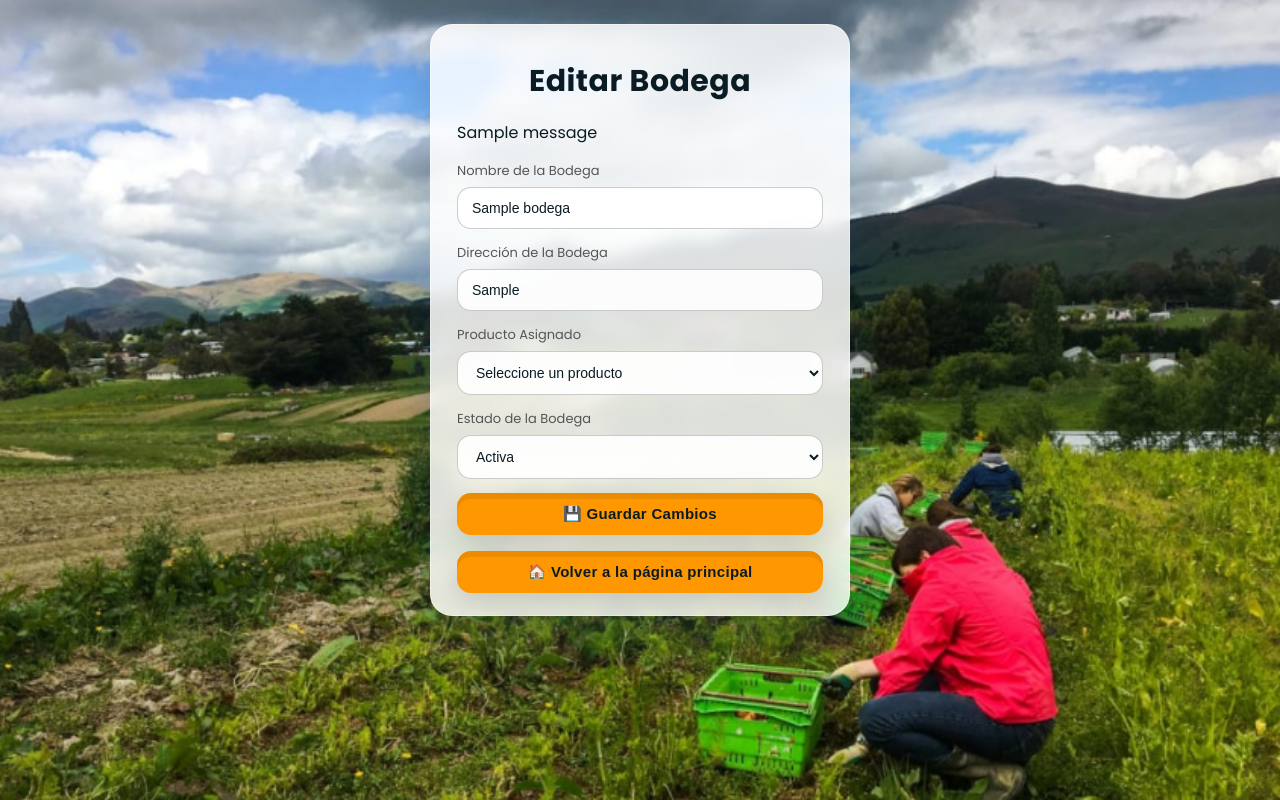
After one commit to 24egby/Proyecto-Final-IS-Verduras-SA, a Django app: page /Gerente/Gestion-Bodegas/Editar-Bodega/1/ in a window 1280 px wide. The commit adds this page. Run offline with Django 5.2, Linux system fonts and the light colour scheme; a user stored in the database is signed in; tables that the repository leaves empty hold one stand-in row (values such as "Sample post"); one stand-in notice (Sample message) is shown.

Commit message:
Agregada la funcionalidad de editar en Granjas y Bodegas

```diff
--- /dev/null
+++ b/Verduras_SA/gerente/templates/editar_Bodega.html
@@ -0,0 +1,259 @@
+{% load static %}
+<!DOCTYPE html>
+<html lang="es">
+  <head>
+    <meta charset="UTF-8" />
+    <meta name="viewport" content="width=device-width, initial-scale=1" />
+    <title>Editar Bodega</title>
+    <link rel="preconnect" href="https://fonts.googleapis.com" />
+    <link rel="preconnect" href="https://fonts.gstatic.com" crossorigin />
+    <link
+      href="https://fonts.googleapis.com/css2?family=Poppins:wght@300;400;500;600;700&display=swap"
+      rel="stylesheet"
+    />
+    <style>
+      :root {
+        --accent: #4dd0ff;
+        --text: #0a1b24;
+        --muted: #555;
+        --card-bg: rgba(
+          255,
+          255,
+          255,
+          0.85
+        ); /* Blanco con leve transparencia */
+        --card-stroke: rgba(255, 255, 255, 0.4);
+        --input-bg: rgba(255, 255, 255, 0.9);
+        --shadow: 0 20px 50px rgba(0, 50, 100, 0.25);
+        --radius: 22px;
+      }
+
+      * {
+        box-sizing: border-box;
+      }
+
+      html,
+      body {
+        height: 100%;
+      }
+
+      body {
+        margin: 0;
+        font-family: "Poppins", sans-serif;
+        color: var(--text);
+        background: url("{% static 'img/Fondo.png'%}") no-repeat center center
+          fixed;
+        background-size: cover;
+        overflow-y: auto;
+      }
+
+      .wrap {
+        display: grid;
+        place-items: center;
+        padding: 24px;
+        position: relative;
+        z-index: 1;
+      }
+
+      .card {
+        width: min(420px, 92vw);
+        background: var(--card-bg);
+        border: 1px solid var(--card-stroke);
+        border-radius: var(--radius);
+        box-shadow: var(--shadow);
+        backdrop-filter: blur(8px) saturate(120%);
+        -webkit-backdrop-filter: blur(8px) saturate(120%);
+        padding: 28px 26px 22px;
+        position: relative;
+      }
+
+      .header {
+        text-align: center;
+        margin-bottom: 14px;
+      }
+
+      .title {
+        font-size: 30px;
+        font-weight: 700;
+        letter-spacing: 0.5px;
+        margin: 6px 0 2px;
+        color: #0a1b24;
+      }
+
+      .subtitle {
+        font-size: 13px;
+        color: var(--muted);
+        margin: 0;
+      }
+
+      form {
+        margin-top: 16px;
+      }
+
+      .field {
+        display: flex;
+        flex-direction: column;
+        gap: 6px;
+        margin-bottom: 14px;
+      }
+
+      label {
+        font-size: 13px;
+        color: var(--muted);
+      }
+
+      .input {
+        width: 100%;
+        border: 1px solid rgba(0, 0, 0, 0.2);
+        background: var(--input-bg);
+        color: #0a1b24;
+        border-radius: 14px;
+        padding: 12px 14px;
+        outline: none;
+        font-size: 14px;
+        transition: all 0.25s ease;
+      }
+
+      .input::placeholder {
+        color: #888;
+      }
+
+      .input:focus {
+        border-color: var(--accent);
+        box-shadow: 0 0 6px rgba(77, 208, 255, 0.6);
+      }
+
+      .input:active {
+        transform: translateY(1px);
+      }
+
+      .actions {
+        margin-top: 12px;
+      }
+
+      .btn {
+        width: 100%;
+        display: inline-flex;
+        align-items: center;
+        justify-content: center;
+        gap: 8px;
+        padding: 12px 16px;
+        font-weight: 600;
+        font-size: 15px;
+        letter-spacing: 0.3px;
+        color: #0a1b24;
+        background: #ff9800;
+        border: none;
+        border-radius: 14px;
+        box-shadow: 0 10px 30px rgba(0, 0, 0, 0.15),
+          0 6px 0 rgba(0, 0, 0, 0.08) inset;
+        cursor: pointer;
+        transition: transform 0.06s ease, filter 0.2s ease, box-shadow 0.2s ease;
+      }
+
+      .btn:hover {
+        filter: brightness(1.08);
+      }
+
+      .btn:focus {
+        box-shadow: 0 0 12px rgba(77, 208, 255, 0.8);
+      }
+
+      .btn:active {
+        transform: translateY(1px);
+        box-shadow: 0 6px 16px rgba(0, 0, 0, 0.2),
+          0 3px 0 rgba(0, 0, 0, 0.08) inset;
+      }
+
+      @media (max-width: 420px) {
+        .title {
+          font-size: 26px;
+        }
+
+        .card {
+          padding: 24px 20px 18px;
+        }
+      }
+    </style>
+  </head>
+<body>
+  <div class="wrap">
+    <div class="card" aria-label="Edición de Bodega">
+      <header class="header">
+        <h1 class="title">Editar Bodega</h1>
+      </header>
+
+      {% if messages %}
+      <div class="mensajes">
+        {% for message in messages %}
+        <p class="{{ message.tags }}">{{ message }}</p>
+        {% endfor %}
+      </div>
+      {% endif %}
+
+      <!-- FORMULARIO DE EDICIÓN -->
+      <form action="{% url 'Actualizar-Bodega' bodega.id %}" method="post" novalidate>
+        {% csrf_token %}
+
+        <div class="field">
+          <label for="nombre">Nombre de la Bodega</label>
+          <input
+            id="nombre"
+            class="input"
+            name="nombre"
+            type="text"
+            placeholder="Nombre de la Bodega"
+            value="{{ bodega.nombre }}"
+            required
+          />
+        </div>
+
+        <div class="field">
+          <label for="direccion">Dirección de la Bodega</label>
+          <input
+            id="direccion"
+            class="input"
+            name="direccion"
+            type="text"
+            placeholder="Dirección de la Bodega"
+            value="{{ bodega.direccion }}"
+            required
+          />
+        </div>
+
+        <!-- ✅ CAMPO NUEVO: PRODUCTO -->
+        <div class="field">
+          <label for="producto">Producto Asignado</label>
+          <select id="producto" name="producto" class="input" required>
+            <option value="">Seleccione un producto</option>
+            {% for p in productos %}
+              <option value="{{ p.producto }}" {% if bodega.nombre_producto == p.producto %}selected{% endif %}>
+                {{ p.producto }}
+              </option>
+            {% endfor %}
+          </select>
+        </div>
+
+        <!-- ✅ CAMPO NUEVO: ESTADO -->
+        <div class="field">
+          <label for="estado">Estado de la Bodega</label>
+          <select id="estado" name="estado" class="input" required>
+            <option value="Activa" {% if bodega.estado == "Activa" %}selected{% endif %}>Activa</option>
+            <option value="Mantenimiento" {% if bodega.estado == "Mantenimiento" %}selected{% endif %}>Mantenimiento</option>
+          </select>
+        </div>
+
+        <div class="actions">
+          <button class="btn" type="submit">💾 Guardar Cambios</button>
+        </div>
+      </form>
+
+      <form action="{% url 'Gestion-Bodegas' %}" method="get">
+        <div class="actions">
+          <button type="submit" class="btn">🏠 Volver a la página principal</button>
+        </div>
+      </form>
+    </div>
+  </div>
+</body>
+</html>
--- a/Verduras_SA/gerente/urls.py
+++ b/Verduras_SA/gerente/urls.py
@@ -9,6 +9,8 @@ urlpatterns = [
     path('Gestion-Granjas', VG.gestion_Granjas, name="Gestion-Granjas"),
     path('Gestion-Granjas/Crear-Granja', VG.crear_Granja, name="Crear-Granja"),
     path('Gestion-Granjas/Eliminar-Granja/<int:id>/', VG.eliminar_Granja, name='Eliminar-Granja'),
+    path('Gestion-Granjas/Editar-Granja/<int:id>/', VG.editar_granja, name='Editar-Granja'),
+    path('Gestion-Granjas/Actualizar-Granja/<int:id>/', VG.actualizar_granja, name='Actualizar-Granja'),
 
     #Gestion Admins
     path('Gestion-Admin', VG.gestion_Admins, name="Gestion-Admins"),
@@ -28,5 +30,7 @@ urlpatterns = [
     path('Gestion-Bodegas', VG.gestion_Bodegas, name="Gestion-Bodegas"),
     path('Gestion-Bodegas/Crear-Bodega', VG.crear_Bodega, name="Crear-Bodega"),
     path('Gestion-Bodegas/Eliminar-Bodega/<int:id>/', VG.eliminar_Granja, name='Eliminar-Bodega'),
+    path('Gestion-Bodegas/Editar-Bodega/<int:id>/', VG.editar_Bodega, name='Editar-Bodega'),
+    path('Gestion-Bodegas/Actualizar-Bodega/<int:id>/', VG.actualizar_Bodega, name='Actualizar-Bodega'),
 
 ]
--- a/Verduras_SA/gerente/views.py
+++ b/Verduras_SA/gerente/views.py
@@ -4,8 +4,7 @@ from .models import VerGranjas, VerBodegas, VerAdmins, VerCoords, VerProductos,
 from django.contrib import messages
 from django.db import connection
 from django.http import JsonResponse
-from django.views.decorators.csrf import csrf_exempt
-from django.views.decorators.http import require_POST
+
 
 @login_required
 def home_gerente(request):
@@ -58,7 +57,7 @@ def crear_Granja(request):
         # Crear registro si todo es válido
         try:
             with connection.cursor() as cursor:
-                cursor.callproc('agregar_instalacion', [nombre, dirrecion, 1])
+                cursor.callproc('agregar_instalacion', [nombre, dirrecion, 1, 0])
             messages.success(request, f"✅ La granja '{nombre}' fue registrada correctamente.")
         except Exception as e:
             messages.error(request, f"⚠️ Error al registrar: {e}")
@@ -67,8 +66,6 @@ def crear_Granja(request):
 
     return render(request, 'crear_Granja.html')
 
-@csrf_exempt
-@require_POST
 @login_required
 def eliminar_Granja(request, id):
     try:
@@ -78,6 +75,29 @@ def eliminar_Granja(request, id):
     except Exception as e:
         print("Error eliminando instalación:", e)
         return JsonResponse({'status': 'error'}, status=500)
+
+@login_required
+def editar_granja(request, id):
+    granja = get_object_or_404(VerGranjas, id=id)
+    return render(request, 'editar_Granja.html', {'granja': granja})
+
+@login_required
+def actualizar_granja(request, id):
+    if request.method == 'POST':
+        nombre = request.POST.get('nombre')
+        direccion = request.POST.get('dirrecion')
+        estado = request.POST.get('estado')
+        if not nombre or not direccion or not estado:
+            messages.error(request, "⚠️ Por favor complete todos los campos.")
+            return redirect('Editar-Granja', id=id)
+
+        try:
+            with connection.cursor() as cursor:
+                cursor.callproc('actualizar_granja', [id, nombre, direccion, estado])
+            messages.success(request, f"✅ La granja '{nombre}' fue actualizada correctamente.")
+        except Exception as e:
+            messages.error(request, f"⚠️ Error al actualizar: {e}")
+        return redirect('Editar-Granja', id)
 
 
 #Vista de Coordinadores
@@ -180,10 +200,9 @@ def crear_Admins(request):
             return redirect("Agregar-Admin")
 
     """
-
     return render(request, "crear_Admins.html")
 
-
+@login_required
 def obtener_instalaciones(request):
     tipo = request.GET.get("tipo")
     data = []
@@ -262,3 +281,32 @@ def eliminar_Bodega(request, id):
     except Exception as e:
         print("Error eliminando instalación:", e)
         return JsonResponse({'status': 'error'}, status=500)
+
+@login_required
+def editar_Bodega(request, id):
+    bodega = get_object_or_404(VerBodegas, id=id)
+    productos = Producto.objects.filter(id_instalacion__isnull=True)
+    return render(request, 'editar_bodega.html', {
+        'bodega': bodega,
+        'productos': productos
+    })
+
+@login_required
+def actualizar_Bodega(request, id):
+    if request.method == 'POST':
+        nombre = request.POST.get("nombre")
+        direccion = request.POST.get("direccion")
+        producto = request.POST.get("producto")
+        estado = request.POST.get("estado")
+
+        if not nombre or not direccion or not estado or not producto:
+            messages.error(request, "⚠️ Por favor complete todos los campos.")
+            return redirect('Editar-Bodega', id=id)
+
+        try:
+            with connection.cursor() as cursor:
+                cursor.callproc('actualizar_bodega', [id, nombre, direccion, estado, producto])
+            messages.success(request, f"✅ La bodega '{nombre}' fue actualizada correctamente.")
+        except Exception as e:
+            messages.error(request, f"⚠️ Error al actualizar: {e}")
+        return redirect('Editar-Bodega', id)
--- a/Verduras_SA/login/templates/index.html
+++ b/Verduras_SA/login/templates/index.html
@@ -92,7 +92,7 @@
       <form method="POST" action="">
         {% csrf_token %}
         <div class="input-group">
-          <label for="usuario">Usuario o Correo</label>
+          <label for="usuario">Usuario</label>
           <input type="text" id="usuario" name="username" required />
         </div>
         <div class="input-group">
```
Also changed, not shown: Verduras_SA/gerente/templates/editar_Granja.html (added, +247 -0 lines), Verduras_SA/gerente/templates/gestion_Bodegas.html (+9 -2 lines), Verduras_SA/gerente/templates/gestion_Granjas.html (+16 -6 lines).
